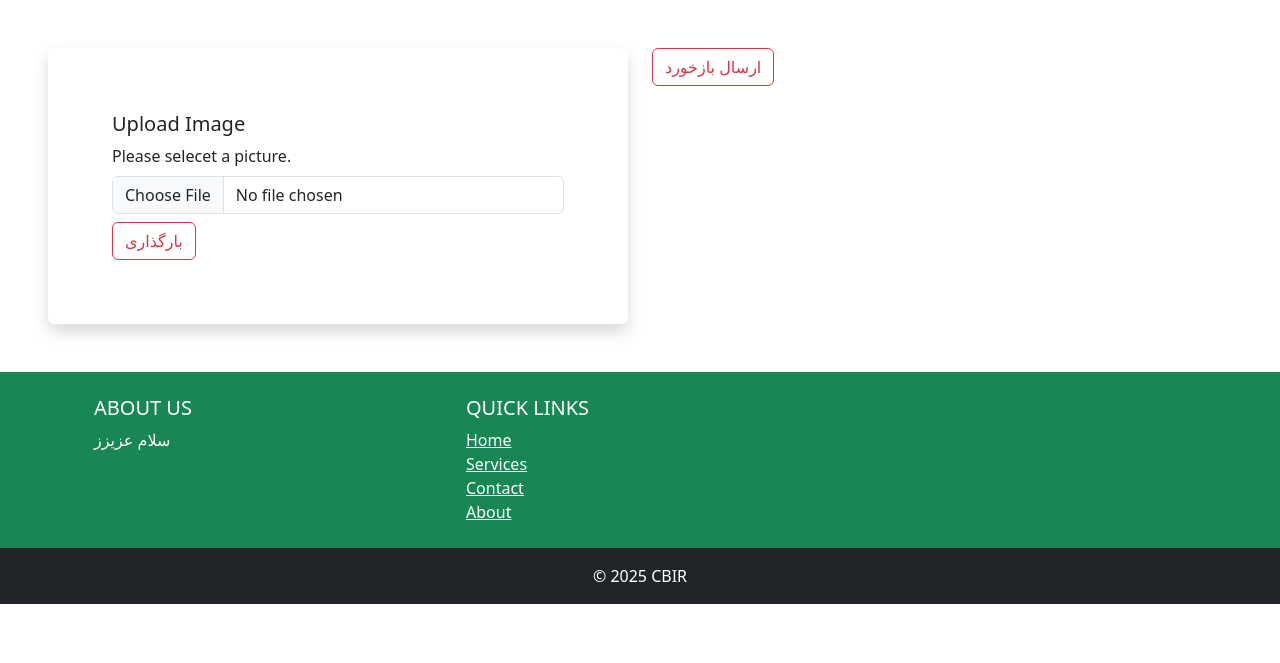
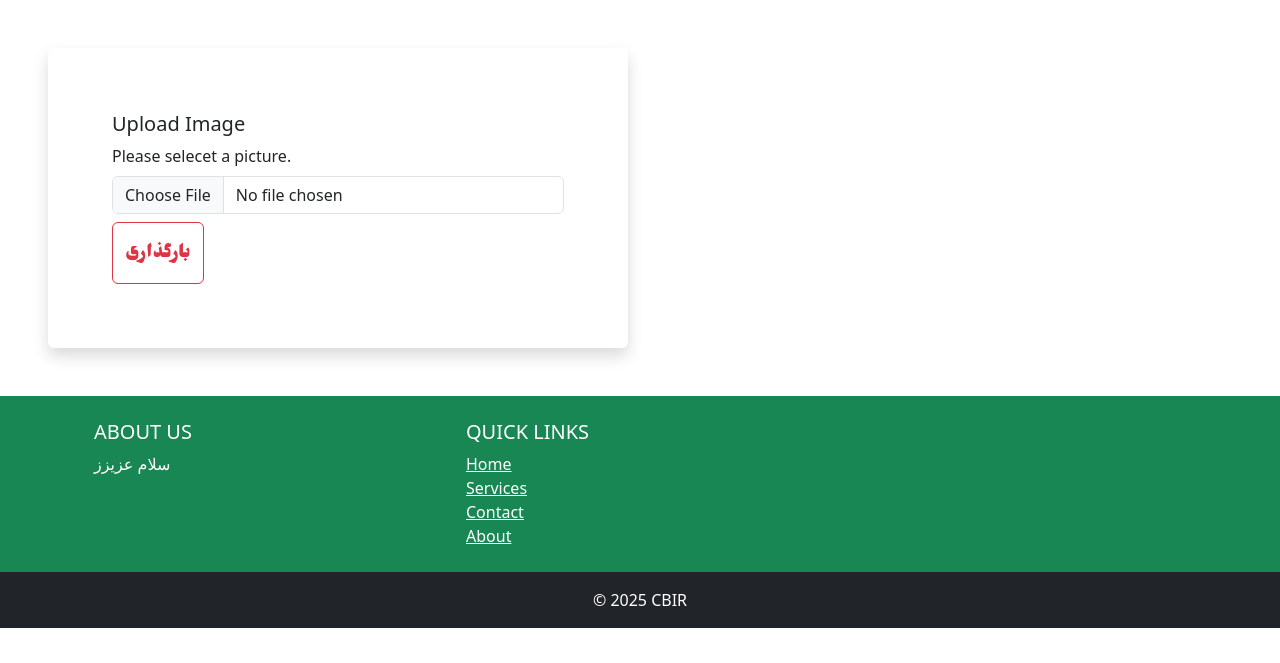
Before and after one commit to pxsa/CBIR, a Django app: page /home/ in a window 1280 px wide. Shown: the part 137-800 px from the top of the page. Run offline with Django 5.2, Linux system fonts and the light colour scheme; parts of the project's set-up code (start-up, migrations or seed data) failed here and were passed over.

Commit message:
add custom font

```diff
--- /dev/null
+++ b/static/css/style.css
@@ -0,0 +1,19 @@
+@font-face {
+    font-family: 'Jomhuri';
+    src: url("../fonts/Jomhuri.ttf") format('truetype');
+}
+
+@font-face {
+    font-family: 'Ordibehesht';
+    src: url('../fonts/Ordibehesht.TTF') format(truetype);
+}
+
+.myfont {
+    font-family: 'Jomhuri', sans-serif !important;
+    font-size: xx-large;
+}
+
+.myfont2 {
+    font-family: 'Ordibehesht', sans-serif !important;
+    font-size: large;
+}
--- a/templates/_base.html
+++ b/templates/_base.html
@@ -1,4 +1,3 @@
-
 {% load static %}
 
 <!DOCTYPE html>
@@ -9,6 +8,7 @@
 
 	<!-- BOOTSTRAP CSS -->
 	<link href="https://cdn.jsdelivr.net/npm/bootstrap@5.3.3/dist/css/bootstrap.min.css" rel="stylesheet" integrity="sha384-QWTKZyjpPEjISv5WaRU9OFeRpok6YctnYmDr5pNlyT2bRjXh0JMhjY6hW+ALEwIH" crossorigin="anonymous">
+	<link rel="stylesheet" href="{% static 'css/style.css' %}">
 
 	<title>
         {% block title %}
--- a/templates/home.html
+++ b/templates/home.html
@@ -1,30 +1,14 @@
-
+{% extends '_base.html' %}
 {% load static %}
 {% load custom_filters %}
 
-<!DOCTYPE html>
-<html>
-<head>
-	<meta charset="utf-8">
-	<meta name="viewport" content="width=device-width, initial-scale=1">
 
-	<!-- BOOTSTRAP CSS -->
-	<link href="https://cdn.jsdelivr.net/npm/bootstrap@5.3.3/dist/css/bootstrap.min.css" rel="stylesheet" integrity="sha384-QWTKZyjpPEjISv5WaRU9OFeRpok6YctnYmDr5pNlyT2bRjXh0JMhjY6hW+ALEwIH" crossorigin="anonymous">
-
-	<title></title>
-</head>
-<body>
-
-	<header>
-		<nav class="navbar bg-success bg-gradient border-bottom border-body p-5" data-bs-theme="dark">
-  			<!-- Navbar content -->
-		  	<div class="container-fluid">
-		    	<a class="navbar-brand" href="#">CBIR</a>
-  			</div>
-		</nav>
-	</header>
+{% block title%}
+	CBIR
+{% endblock%}
 
 
+{% block content %}
 	<div class="m-5">
 		<div class="row">
 		  <div class="col-sm-6 mb-3 mb-sm-0">
@@ -38,7 +22,7 @@
 		        	{% csrf_token %}
 		        	<label class="form-label" for="customFile">Please selecet a picture.</label>
 					<input type="file" class="form-control mb-2" id="customFile" name="image" />
-		        	<button type="submit" class="btn btn-outline-danger">بارگذاری</button>
+		        	<button type="submit" class="btn btn-outline-danger myfont">بارگذاری</button>
 		        </form>
 		      </div>
 		    </div>
@@ -64,49 +48,11 @@
 						</div>
 					</div>
 				{% endfor %}
-				<button class="btn btn-outline-danger" type="submit">ارسال بازخورد</button>
+				{% if matched_images %}
+					<button class="btn btn-outline-danger myfont" type="submit">ارسال بازخورد</button>
+				{% endif %}
 			</form>
 		  </div>
 		</div>
 	</div>
-
-
-
-
-
-
-	<!-- Footer -->
-	<footer class="bg-success text-white text-center text-lg-start mt-5">
-		<div class="container p-4">
-			<div class="row">
-				<!-- Column 1 -->
-				<div class="col-lg-4 col-md-6 mb-4 mb-md-0">
-					<h5 class="text-uppercase">About Us</h5>
-					<p>
-						سلام عزیزز
-					</p>
-				</div>
-
-				<!-- Column 2 -->
-				<div class="col-lg-4 col-md-6 mb-4 mb-md-0">
-					<h5 class="text-uppercase">Quick Links</h5>
-					<ul class="list-unstyled mb-0">
-						<li><a href="#" class="text-white">Home</a></li>
-						<li><a href="#" class="text-white">Services</a></li>
-						<li><a href="#" class="text-white">Contact</a></li>
-						<li><a href="#" class="text-white">About</a></li>
-					</ul>
-				</div>
-			</div>
-		</div>
-
-		<!-- Footer Bottom -->
-		<div class="text-center p-3 bg-dark">
-			© 2025 CBIR
-		</div>
-	</footer>
-
-	<!-- BOOTSTRAP JS -->
-    <script src="https://cdn.jsdelivr.net/npm/bootstrap@5.3.3/dist/js/bootstrap.bundle.min.js" integrity="sha384-YvpcrYf0tY3lHB60NNkmXc5s9fDVZLESaAA55NDzOxhy9GkcIdslK1eN7N6jIeHz" crossorigin="anonymous"></script>
-</body>
-</html>
+{% endblock %}
```
Also changed, not shown: db.sqlite3, static/fonts/B Koodak Bold_0.ttf (added), static/fonts/B-NAZANIN.TTF (added), static/fonts/Jomhuri.ttf (added), static/fonts/Ordibehesht.TTF (added).
